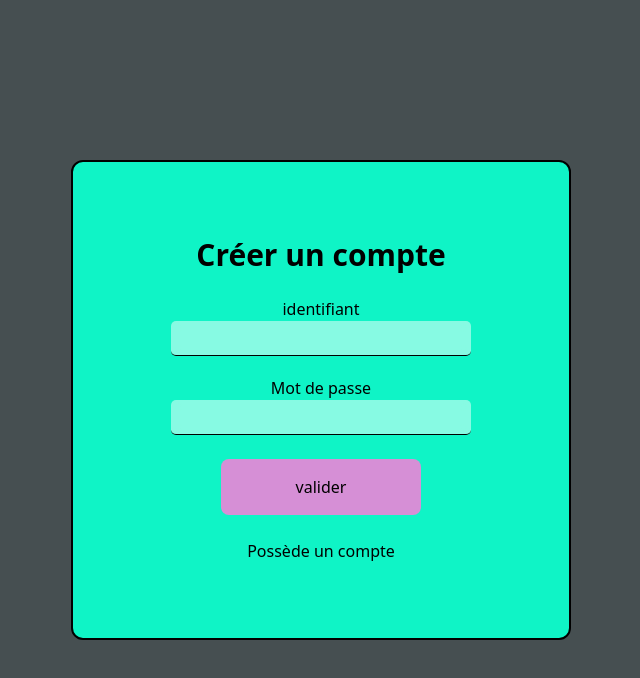
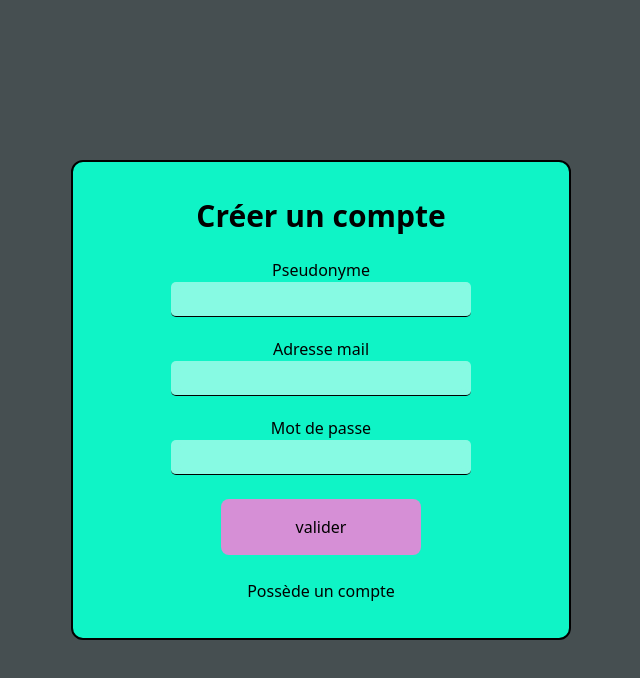
Before and after one commit to TomJegou/PHP-TP_FINAL-FRONT, a Next.js app in the folder pussycat-agency/: page /sign-up in a window 1280 px wide. Shown: the top 678 px of the page, without its empty margins (319-959 px from the left). Built offline with nearby package versions, Linux system fonts and the light colour scheme.

Commit message:
refactoring label

```diff
--- a/pussycat-agency/app/sign-in/sign-in-form.tsx
+++ b/pussycat-agency/app/sign-in/sign-in-form.tsx
@@ -6,7 +6,7 @@ export default function LoginForm() {
             <h2 className="text-3xl font-bold">Se connecter</h2>
             <div className="w-full flex flex-col justify-center items-center gap-5">
                 <div className="wrapper-input-text-login">
-                    <label>identifiant</label>
+                    <label>Adresse mail</label>
                     <input type="text" className="input-text-login" />
                 </div>
                 <div className="wrapper-input-text-login">
--- a/pussycat-agency/app/sign-up/sign-up-form.tsx
+++ b/pussycat-agency/app/sign-up/sign-up-form.tsx
@@ -6,7 +6,11 @@ export default function SignUpForm() {
             <h2 className="text-3xl font-bold">Créer un compte</h2>
             <div className="w-full flex flex-col justify-center items-center gap-5">
                 <div className="wrapper-input-text-login">
-                    <label>identifiant</label>
+                    <label>Pseudonyme</label>
+                    <input type="text" className="input-text-login" />
+                </div>
+                <div className="wrapper-input-text-login">
+                    <label>Adresse mail</label>
                     <input type="text" className="input-text-login" />
                 </div>
                 <div className="wrapper-input-text-login">
```
